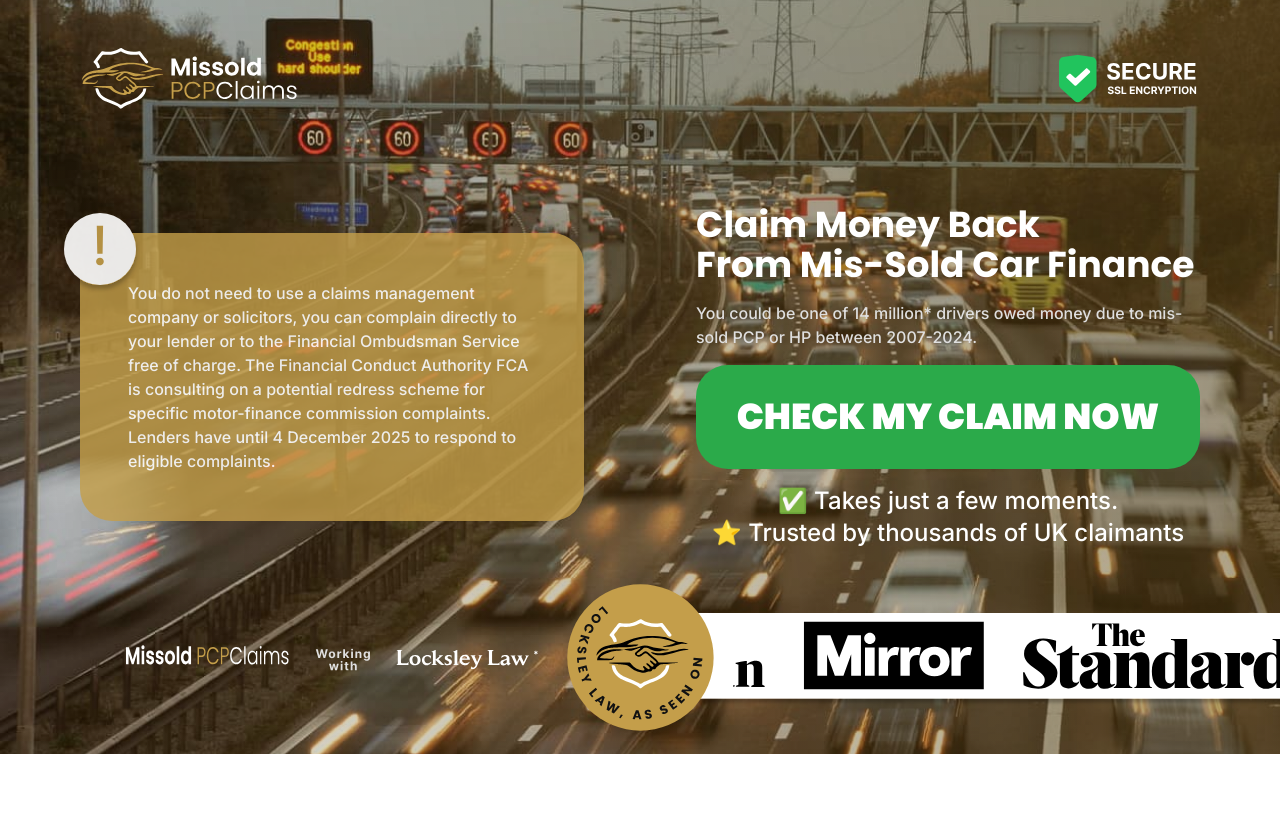
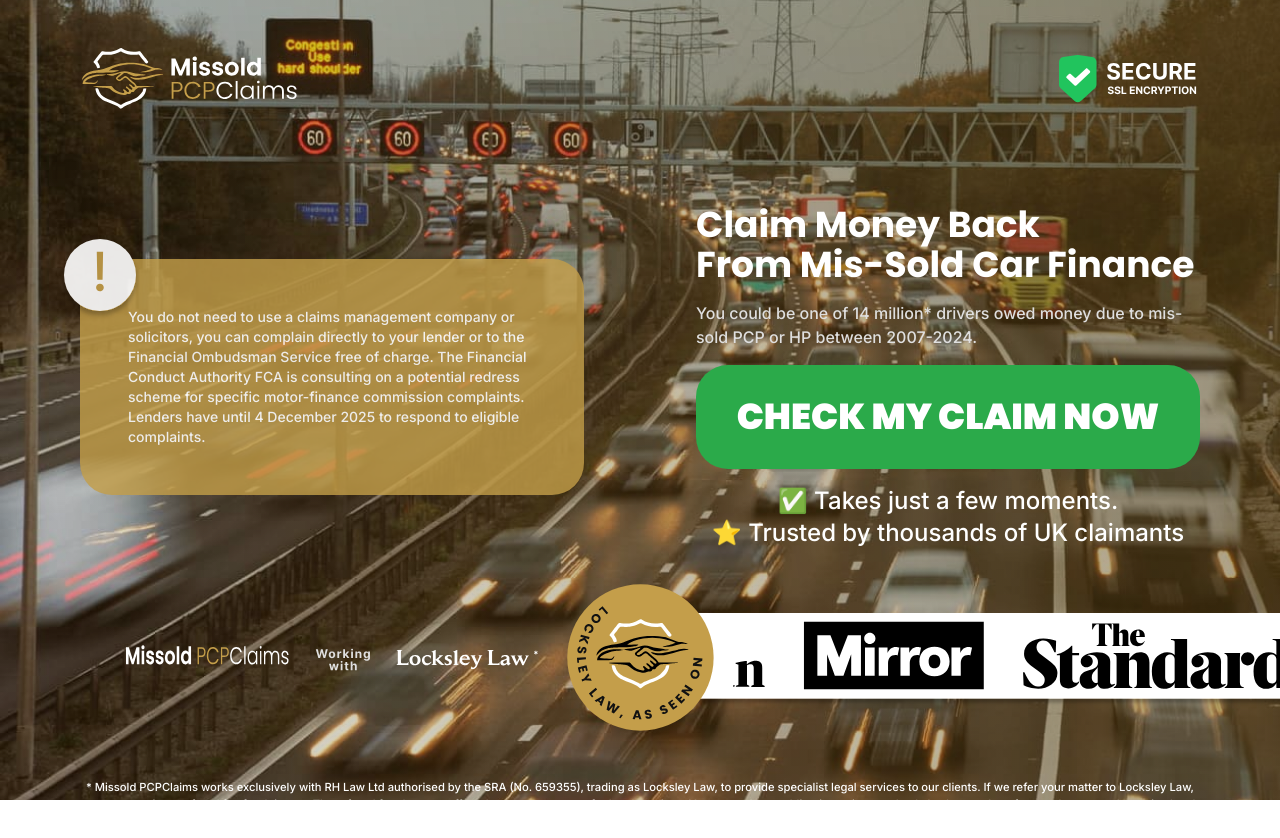
Before and after one commit to Mohamed-Boutarbouch/missold_pcp_claims_technical_test, a Next.js app: page / in a window 1280 px wide. Shown: the top 838 px of the page. Built offline with nearby package versions, Linux system fonts and the light colour scheme.

Commit message:
feat: fine print for legal disclaimer adder under the hero section

```diff
--- a/app/components/disclaimer.tsx
+++ b/app/components/disclaimer.tsx
@@ -12,7 +12,7 @@
           className="w-full h-auto"
         />
       </div>
-      <p className="font-body text-white font-medium">You do not need to use a claims management company or solicitors, you can complain directly to your lender or to the Financial Ombudsman Service free of charge. The Financial Conduct Authority FCA is consulting on a potential redress scheme for specific motor-finance commission complaints. Lenders have until 4 December 2025 to respond to eligible complaints.</p>
+      <p className="font-body text-white font-medium text-sm">You do not need to use a claims management company or solicitors, you can complain directly to your lender or to the Financial Ombudsman Service free of charge. The Financial Conduct Authority FCA is consulting on a potential redress scheme for specific motor-finance commission complaints. Lenders have until 4 December 2025 to respond to eligible complaints.</p>
     </div>
   )
 }
--- /dev/null
+++ b/app/components/fine-print.tsx
@@ -0,0 +1,8 @@
+export function FinePrint() {
+  return (
+    <section className="font-body font-medium text-sm/4 text-center text-white mt-18">
+      <small>* Missold PCPClaims works exclusively with RH Law Ltd authorised by the SRA (No. 659355), trading as Locksley Law, to provide specialist legal services to our clients. If we refer your matter to Locksley Law, we may receive a referral fee for doing so. The referral fee does not affect the amount you pay for legal services. You are under no obligation to instruct Locksley Law and are free to choose an alternative legal services provider.</small>
+      <small>If you would like further information about this referral arrangement, including the amount of any referral fee, please contact us.</small>
+    </section>
+  )
+}
--- a/app/layout.tsx
+++ b/app/layout.tsx
@@ -16,7 +16,7 @@
   return (
     <html
       lang="en"
-      className={`${poppins.variable} ${inter.variable} ${lato.variable} h-full antialiased`}
+      className={`${poppins.variable} ${inter.variable} ${lato.variable} h-full antialiased overflow-x-hidden`}
     >
       <body className="min-h-full flex flex-col">
         <div
--- a/app/page.tsx
+++ b/app/page.tsx
@@ -1,6 +1,7 @@
 import { Container } from "./components/container";
 import { Cta } from "./components/cta";
 import { Disclaimer } from "./components/disclaimer";
+import { FinePrint } from "./components/fine-print";
 import { LogoCloud } from "./components/logo-cloud";
 import { WorkingWith } from "./components/working-with";
 
@@ -24,6 +25,7 @@
           <LogoCloud />
         </div>
       </section>
+      <FinePrint />
     </Container>
   );
 }
```
